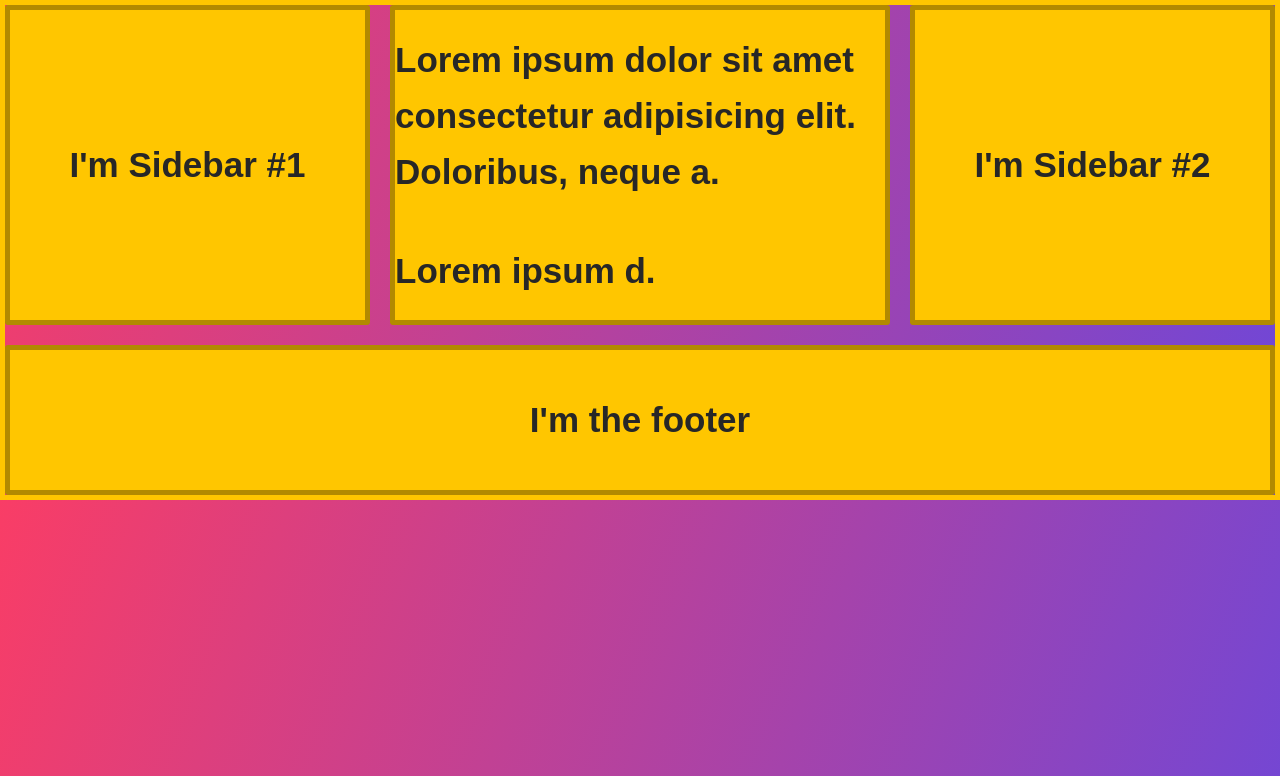
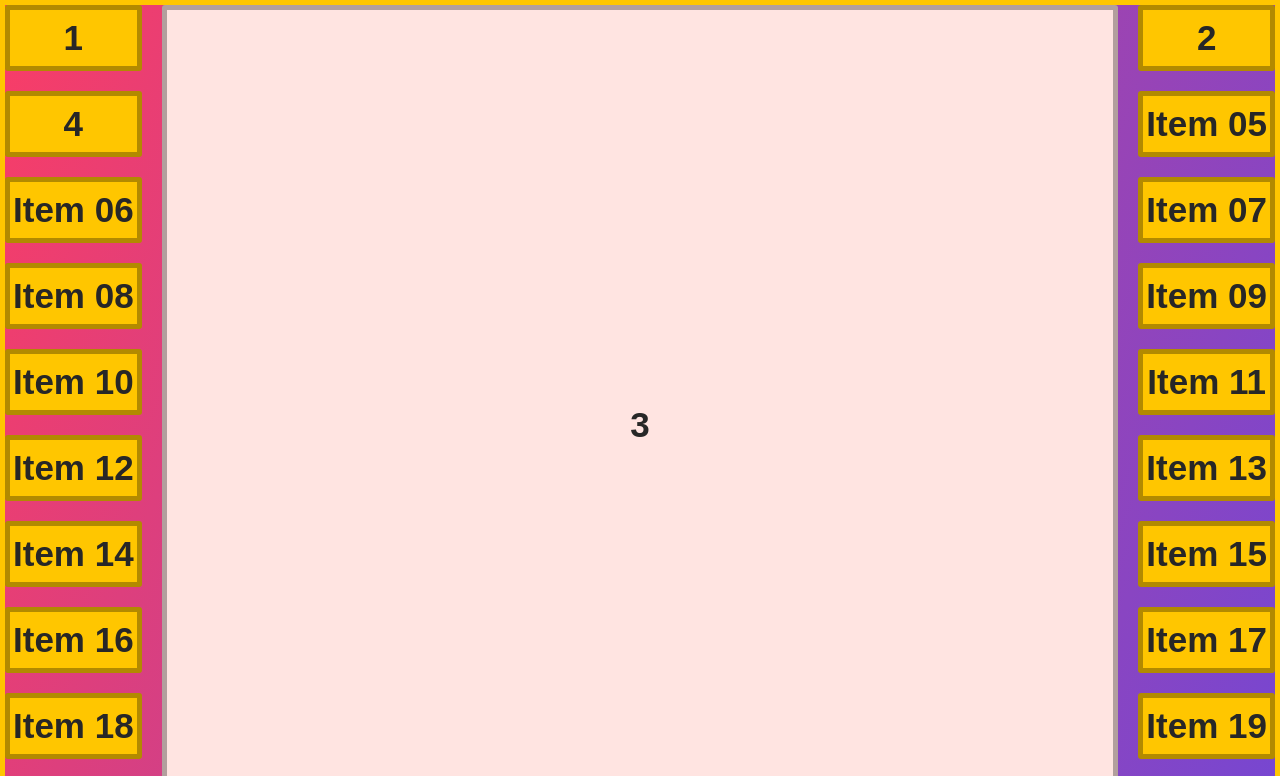
Before and after one commit to victorbruce/css-grids, a website: page index.html in a window 1280 px wide. Shown: the top 776 px of the page. Drawn offline with Linux system fonts and the light colour scheme.

Commit message:
name grid lines

```diff
--- a/index.html
+++ b/index.html
@@ -8,23 +8,11 @@
   </head>
   <body>
     <div class="container">
-      <div class="item item1">
-        <p>I'm Sidebar #1</p>
-      </div>
-      <div class="item item2">
-        <p>
-          Lorem ipsum dolor sit amet consectetur adipisicing elit. Doloribus,
-          neque a.
-        </p>
-        <p>Lorem ipsum d.</p>
-      </div>
-      <div class="item item3">
-        <p>I'm Sidebar #2</p>
-      </div>
-      <div class="item item4">
-        <p>I'm the footer</p>
-      </div>
-      <!--<div class="item item5">Item 05</div>
+      <div class="item item1">1</div>
+      <div class="item item2">2</div>
+      <div class="item item3">3</div>
+      <div class="item item4">4</div>
+      <div class="item item5">Item 05</div>
       <div class="item item6">Item 06</div>
       <div class="item item7">Item 07</div>
       <div class="item item8">Item 08</div>
@@ -49,7 +37,7 @@
       <div class="item item27">Item 27</div>
       <div class="item item28">Item 28</div>
       <div class="item item29">Item 29</div>
-      <div class="item item30">Item 30</div> -->
+      <div class="item item30">Item 30</div>
     </div>
   </body>
 </html>
--- a/sass/pages/_home.scss
+++ b/sass/pages/_home.scss
@@ -9,40 +9,16 @@
 }
 
 .container {
-  border: .5rem solid var(--yellow);
+  border: 0.5rem solid var(--yellow);
 
   display: grid;
   grid-gap: 2rem;
-  grid-template-columns: 1fr 50rem 1fr;
-  grid-template-rows: 15rem 15rem 15rem;
-  grid-template-areas: "sidebar-1 content sidebar-2"
-                        "sidebar-1 content sidebar-2"
-                        "footer footer footer"
-}
-
-.item1 {
-  grid-area: sidebar-1;
-}
-
-.item2 {
-  grid-area: content;
+  grid-template-columns: [side-left] 1fr [content-start] 7fr [content-end] 1fr [side-right];
+  grid-template-rows: [content-top] repeat(10, auto) [content-bottom];
 }
 
 .item3 {
-  grid-area: sidebar-2;
+  background-color: mistyrose;
+  grid-column: content-start / content-end;
+  grid-row: content-top / content-bottom;
 }
-
-.item4 {
-  grid-area: footer;
-}
-
-
-@media (max-width: 700px) {
-  .container {
-    grid-template-areas: "sidebar-1 content ."
-                          "sidebar-1 content ."
-                          "sidebar-2 content ."
-                          "sidebar-2 content ."
-                          "footer footer footer";
-  }
-}
```
Also changed, not shown: css/style.css.
